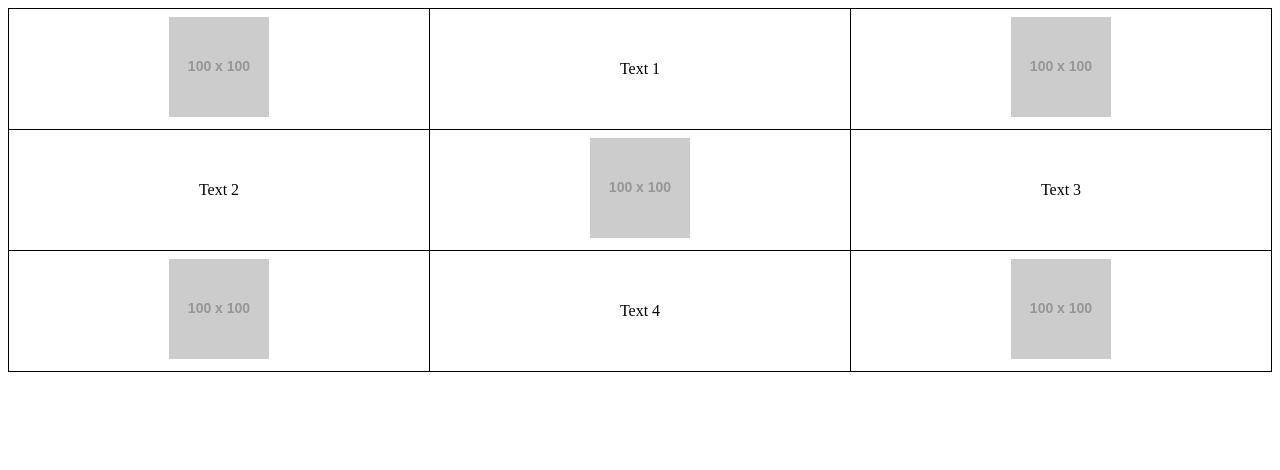
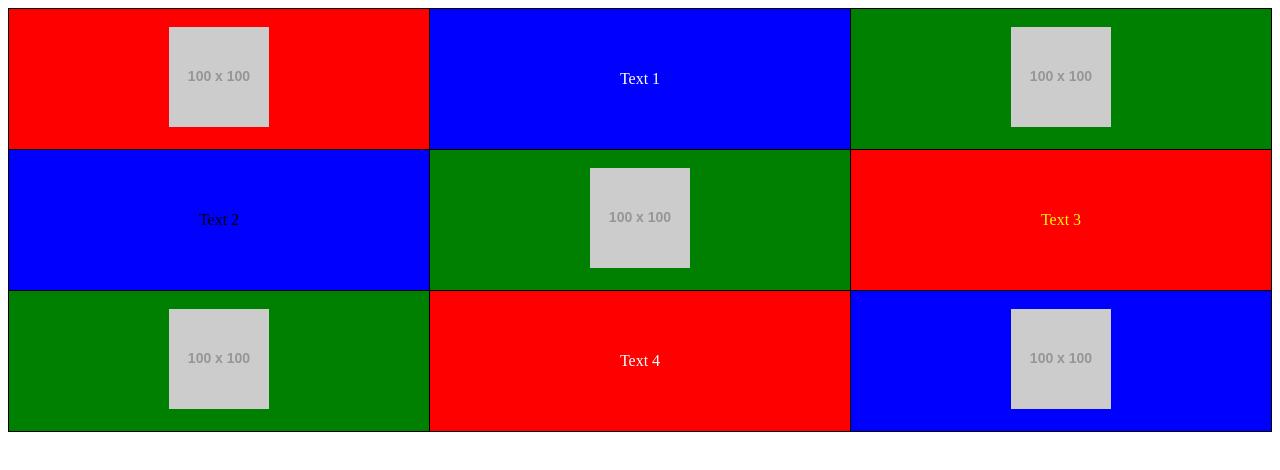
Before and after one commit to YIXUANCHENG-yxc/ex2, a plain HTML site: page index.html in a window 1280 px wide. Drawn offline with Linux system fonts and the light colour scheme; placeholder pictures from the web are drawn by us.

Commit message:
Update index.html

```diff
--- a/index.html
+++ b/index.html
@@ -2,7 +2,7 @@
 <html lang="en">
 <head>
     <meta charset="UTF-8">
-    <title>Table with Images and Text</title>
+    <title>Colored Table with Images and Text</title>
     <style>
         table {
             width: 100%;
@@ -14,27 +14,35 @@
             padding: 8px;
         }
         img {
-            width: 100px; /* You can adjust the size as needed */
-            height: auto;
+            width: 100px; /* Adjust size as needed */
+            height: 100px;
+            padding: 10px; /* Adds space around the image inside the cell */
         }
+        /* Specific colors for text and image backgrounds */
+        .red-background { background-color: red; }
+        .blue-background { background-color: blue; }
+        .green-background { background-color: green; }
+        .yellow-text { color: yellow; }
+        .white-text { color: white; }
+        .black-text { color: black; }
     </style>
 </head>
 <body>
     <table>
         <tr>
-            <td><img src="https://via.placeholder.com/100" alt="Placeholder Image"></td>
-            <td>Text 1</td>
-            <td><img src="https://via.placeholder.com/100" alt="Placeholder Image"></td>
+            <td class="red-background"><img src="https://via.placeholder.com/100" alt="Placeholder Image"></td>
+            <td class="blue-background white-text">Text 1</td>
+            <td class="green-background"><img src="https://via.placeholder.com/100" alt="Placeholder Image"></td>
         </tr>
         <tr>
-            <td>Text 2</td>
-            <td><img src="https://via.placeholder.com/100" alt="Placeholder Image"></td>
-            <td>Text 3</td>
+            <td class="blue-background black-text">Text 2</td>
+            <td class="green-background"><img src="https://via.placeholder.com/100" alt="Placeholder Image"></td>
+            <td class="red-background yellow-text">Text 3</td>
         </tr>
         <tr>
-            <td><img src="https://via.placeholder.com/100" alt="Placeholder Image"></td>
-            <td>Text 4</td>
-            <td><img src="https://via.placeholder.com/100" alt="Placeholder Image"></td>
+            <td class="green-background"><img src="https://via.placeholder.com/100" alt="Placeholder Image"></td>
+            <td class="red-background white-text">Text 4</td>
+            <td class="blue-background"><img src="https://via.placeholder.com/100" alt="Placeholder Image"></td>
         </tr>
     </table>
 </body>
```
